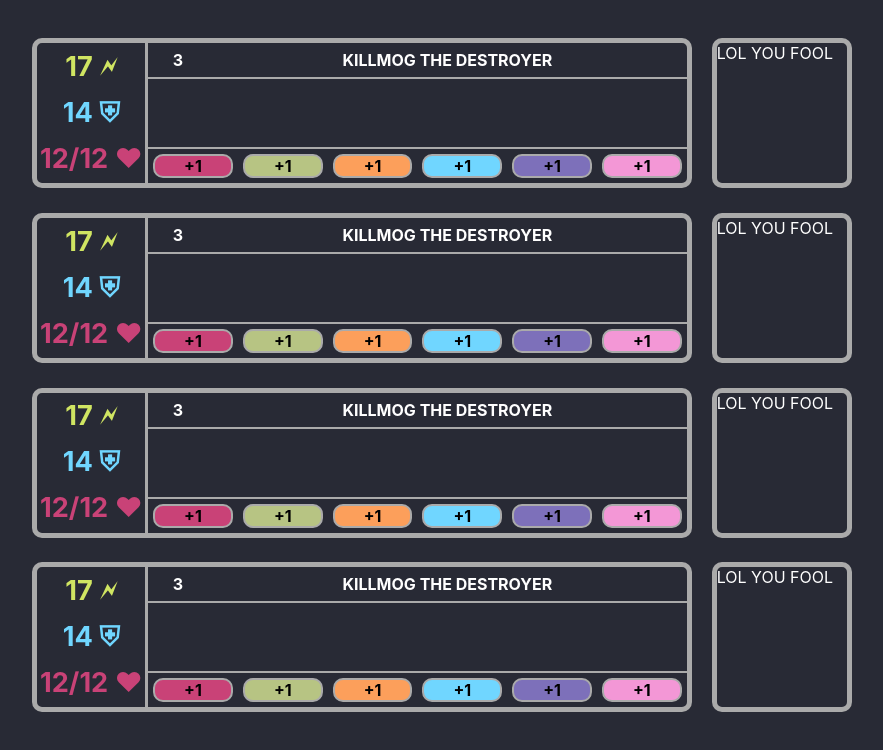
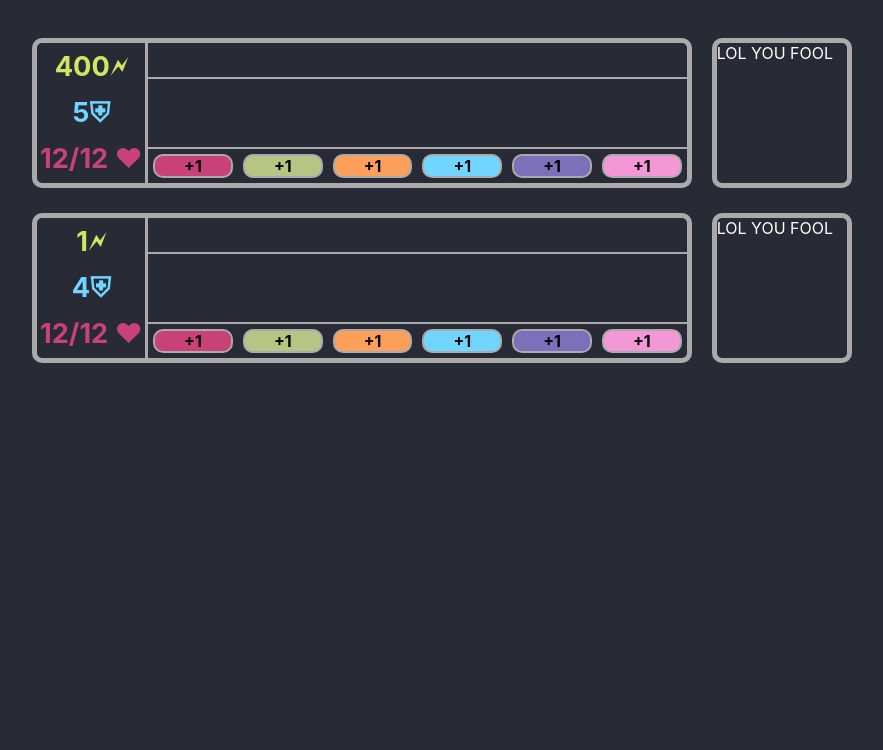
Before and after one commit to Globalgig/dndtool, a React (Create React App) app: page / in a window 1280 px wide. Shown: the top 750 px of the page, without its empty margins (6-889 px from the left). Built offline with nearby package versions, Linux system fonts and the light colour scheme.

Commit message:
Redo editable text field, change logic of character entry to persist state

```diff
--- a/src/Character/CSS/CharacterEntry.css
+++ b/src/Character/CSS/CharacterEntry.css
@@ -2,5 +2,6 @@
   text-align: left;
   margin-bottom: 3%;
   display: flex;
-  height: 150px
+  height: 150px;
+  width: 100%;
 }
--- a/src/Character/CharacterEntry.js
+++ b/src/Character/CharacterEntry.js
@@ -1,11 +1,12 @@
 import './CSS/CharacterEntry.css';
 import CharacterStatZone from './CharacterStatZone.js';
 import CharacterConZone from './CharacterConZone.js';
+import React, { useState } from 'react';
 
-function CharacterEntry() {
+function CharacterEntry({setEntries, entry}) {
   return (
     <div className="CharacterEntry">
-      <CharacterStatZone />
+      <CharacterStatZone setEntries={setEntries} entry={entry}/>
       <CharacterConZone />
     </div>
   );
--- a/src/Character/CharacterField.js
+++ b/src/Character/CharacterField.js
@@ -1,15 +1,40 @@
+import { useState } from 'react';
 import './CSS/CharacterField.css';
 import CharacterEntry from './CharacterEntry.js';
 
 function CharacterField() {
+  const [initiatives, setInitiatives] = useState([{id: "1", init: 1}, {id: "2", init: 400}])
+  const [entries, setEntries] = useState([{id: "1", init: 1, ac: 4}, {id: "2", init: 400, ac: 5}]);
+
+  const setEntryHandler = (id, property, updatedValue) => {
+    console.log(entries)
+    const newEntries = entries.map(entry => {
+      if (entry.id !== id) {
+        // No change
+        return entry;
+      } else {
+        // Return a new entry with the adjusted value
+        let newEntry = {...entry};
+        newEntry[property] = parseInt(updatedValue);
+        return newEntry
+      }
+    });
+
+    // Re-render with the new array
+    setEntries(newEntries);
+  }
+
   return (
     <div className="CharacterField">
-      <CharacterEntry />
-      <CharacterEntry />
-      <CharacterEntry />
-      <CharacterEntry />
+      {entries.sort((a, b) => b.init - a.init)
+        .map((item) => (
+          <div className="CharacterEntry" id={item.id}>
+            <CharacterEntry setEntries={setEntryHandler} entry={item} key={item.init}/>
+          </div>
+        )
+      )}
     </div>
-  );
+  )
 }
 
 export default CharacterField;
--- a/src/Character/CharacterPrimaryStats.js
+++ b/src/Character/CharacterPrimaryStats.js
@@ -1,13 +1,22 @@
 import './CSS/CharacterPrimaryStats.css';
+import EditableText from '../EditableText.js';
+import { useState } from 'react';
 
-function CharacterPrimaryStats() {
+function CharacterPrimaryStats({setEntries, entry}) {
+  const blurHandler = e => {
+    setEntries(e.target.id, e.target.getAttribute("field"), e.target.value);
+  }
+
   return (
     <div className="CharacterPrimaryStats">
       <div className="Initiative StatSubunit">
-        <p>17 🗲</p>
+        {/* <input type="text" value={text} id={id} onChange={initiativeHandler} />
+        <p>17 🗲</p> */}
+        <EditableText textIn={entry.init} parentBlurHandler={blurHandler} id={entry.id} field="init" postSupp="🗲"/>
       </div>
       <div className="AC StatSubunit">
-        <p>14 ⛨</p>
+        <EditableText textIn={entry.ac} parentBlurHandler={blurHandler} id={entry.id} field="ac" postSupp="⛨"/>
+        {/* <p>14 ⛨</p> */}
       </div>
       <div className="Health StatSubunit">
         <p>12/12 ♥</p>
--- a/src/Character/CharacterStatZone.js
+++ b/src/Character/CharacterStatZone.js
@@ -2,10 +2,10 @@ import './CSS/CharacterStatZone.css';
 import CharacterPrimaryStats from './CharacterPrimaryStats.js';
 import CharacterSecondaryStats from './CharacterSecondaryStats.js';
 
-function CharacterStatZone() {
+function CharacterStatZone({setEntries, entry}) {
   return (
     <div className="CharacterStatZone">
-      <CharacterPrimaryStats />
+      <CharacterPrimaryStats setEntries={setEntries} entry={entry}/>
       <CharacterSecondaryStats />
     </div>
   );
--- a/src/EditableText.js
+++ b/src/EditableText.js
@@ -1,9 +1,9 @@
 import { useState } from 'react';
 import './EditableText.css';
 
-function EditableText({initialText}) {
+function EditableText({textIn, parentBlurHandler, id, field, preSupp, postSupp}) {
     const [isEditing, setIsEditing] = useState(false)
-    const [text, setText] = useState(initialText)
+    const [text, setText] = useState(textIn)
 
     // TODO: Change logic to auto-focus the input field on double click. e.target defaults to the <p> field currently
     const handleDoubleClick = _ => {
@@ -11,12 +11,20 @@ function EditableText({initialText}) {
         setIsEditing(true);
     };
 
+    const blurHandler = e => {
+      // Call parent blur handler only if a valid parent is handed in
+      if (typeof parentBlurHandler === "function") {
+        parentBlurHandler(e);
+      }
+      setIsEditing(false);
+    }
+
     return (
         <div className="Text" onDoubleClick={handleDoubleClick}>
           { isEditing ? (
-            <input type="text" value={text} onChange={e => setText(e.target.value)} onBlur={_ => setIsEditing(false)} />
+            <input type="text" value={text} onChange={e => setText(e.target.value)} onBlur={blurHandler} id={id} field={field}/>
           ) : (
-            <p>{text}</p>
+            <p id={id} field={field}>{preSupp}{text}{postSupp}</p>
           )}
         </div>
     );
```
